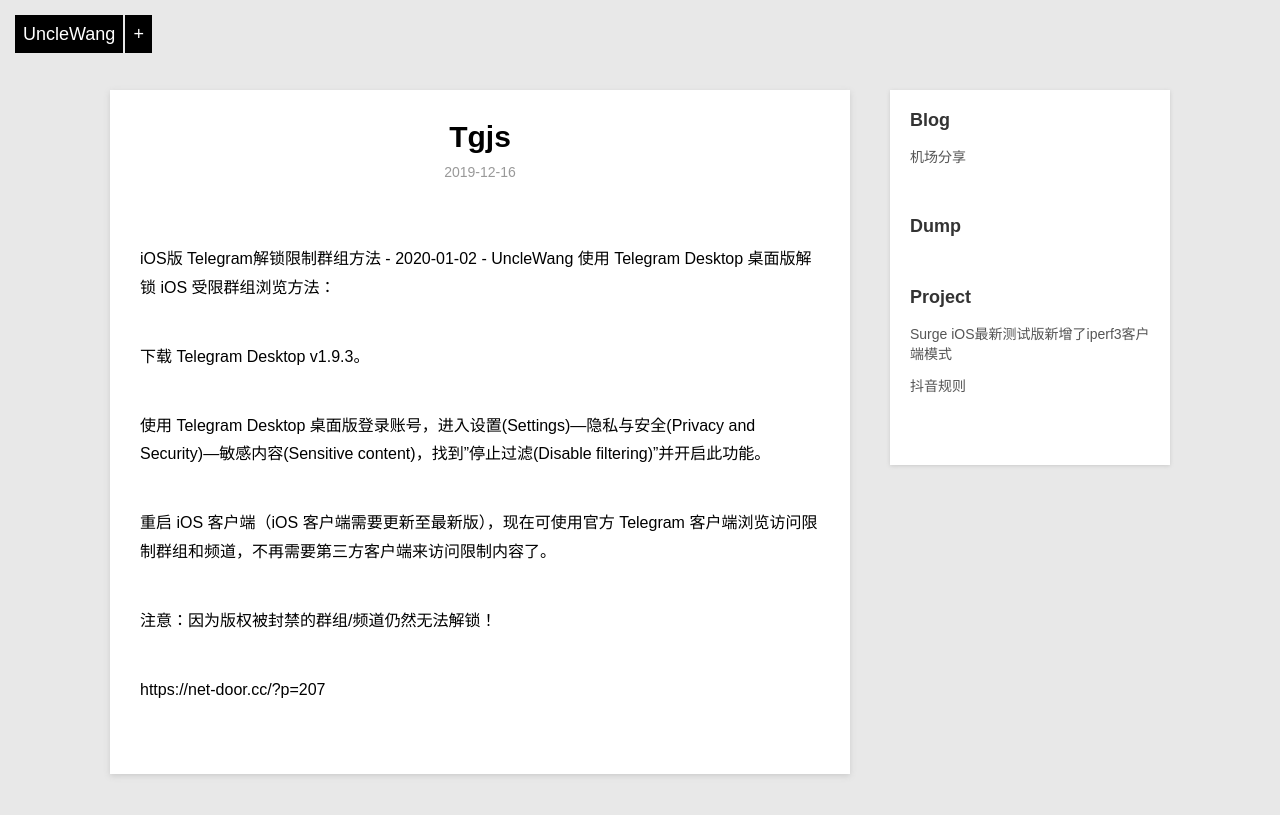
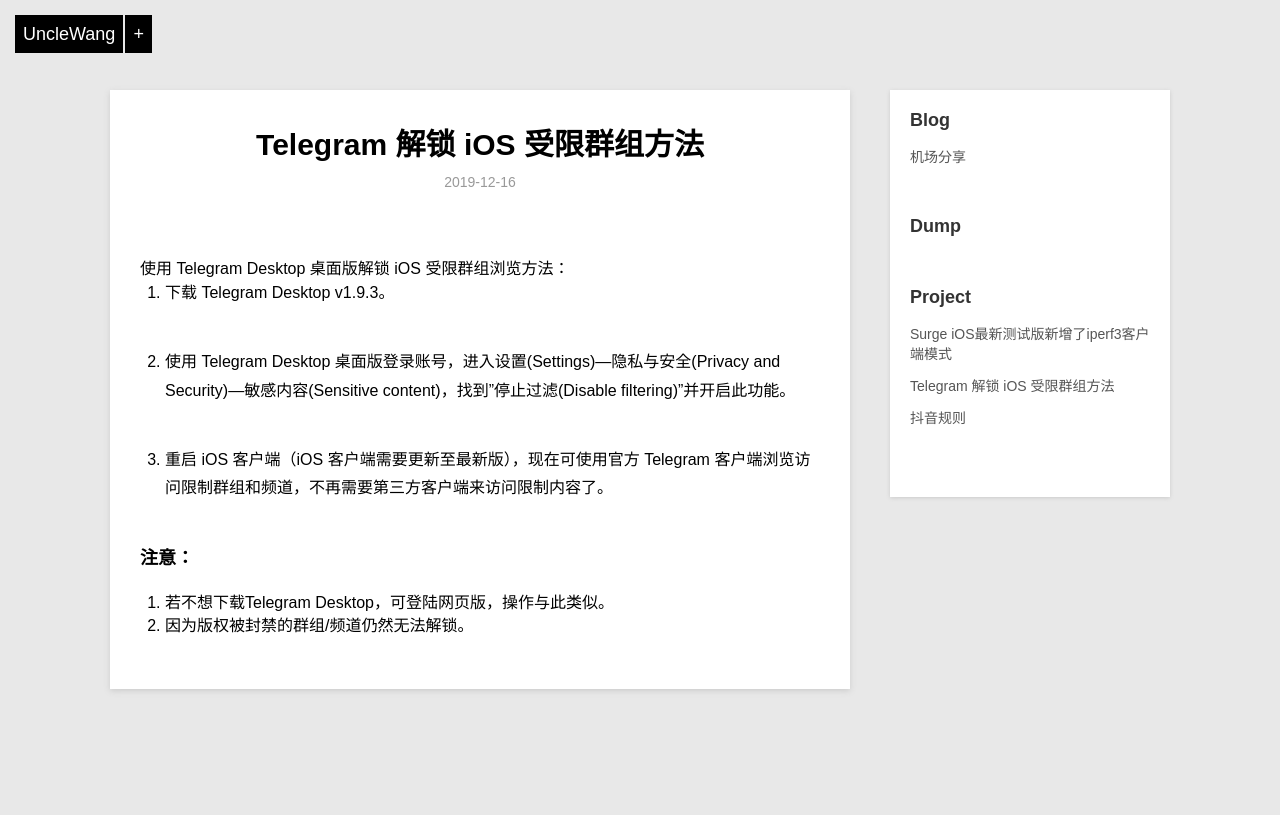
Before and after one commit to Darren-X1/Net-Door, a Jekyll site: the page built from _posts/project/2019-12-16-tgjs.md, in a window 1280 px wide. Shown: the top 815 px of the page. Built offline with Jekyll 4.4.1, drawn with Linux system fonts in a browser that asks for light colours; our own code applies the rules of GitHub Pages for plain Markdown files.

Commit message:
Update 2019-12-16-tgjs.md

```diff
--- a/_posts/project/2019-12-16-tgjs.md
+++ b/_posts/project/2019-12-16-tgjs.md
@@ -1,20 +1,18 @@
-iOS版 Telegram解锁限制群组方法  -  2020-01-02  -  UncleWang
-使用 Telegram Desktop 桌面版解锁 iOS 受限群组浏览方法：
+---
+layout: post
+title: Telegram 解锁 iOS 受限群组方法
+category: project
+description: 网页版与客户端版都可解锁
+---
 
+# 使用 Telegram Desktop 桌面版解锁 iOS 受限群组浏览方法：
 
+ 1. 下载 Telegram Desktop v1.9.3。
 
-下载 Telegram Desktop v1.9.3。
+ 2. 使用 Telegram Desktop 桌面版登录账号，进入设置(Settings)—隐私与安全(Privacy and Security)—敏感内容(Sensitive content)，找到”停止过滤(Disable filtering)”并开启此功能。
 
+ 3. 重启 iOS 客户端（iOS 客户端需要更新至最新版），现在可使用官方 Telegram 客户端浏览访问限制群组和频道，不再需要第三方客户端来访问限制内容了。
 
-
-使用 Telegram Desktop 桌面版登录账号，进入设置(Settings)—隐私与安全(Privacy and Security)—敏感内容(Sensitive content)，找到”停止过滤(Disable filtering)”并开启此功能。
-
-
-
-重启 iOS 客户端（iOS 客户端需要更新至最新版），现在可使用官方 Telegram 客户端浏览访问限制群组和频道，不再需要第三方客户端来访问限制内容了。
-
-
-
-注意：因为版权被封禁的群组/频道仍然无法解锁！
-
-https://net-door.cc/?p=207
+### 注意：
+   1. 若不想下载Telegram Desktop，可登陆网页版，操作与此类似。
+   2. 因为版权被封禁的群组/频道仍然无法解锁。
```
